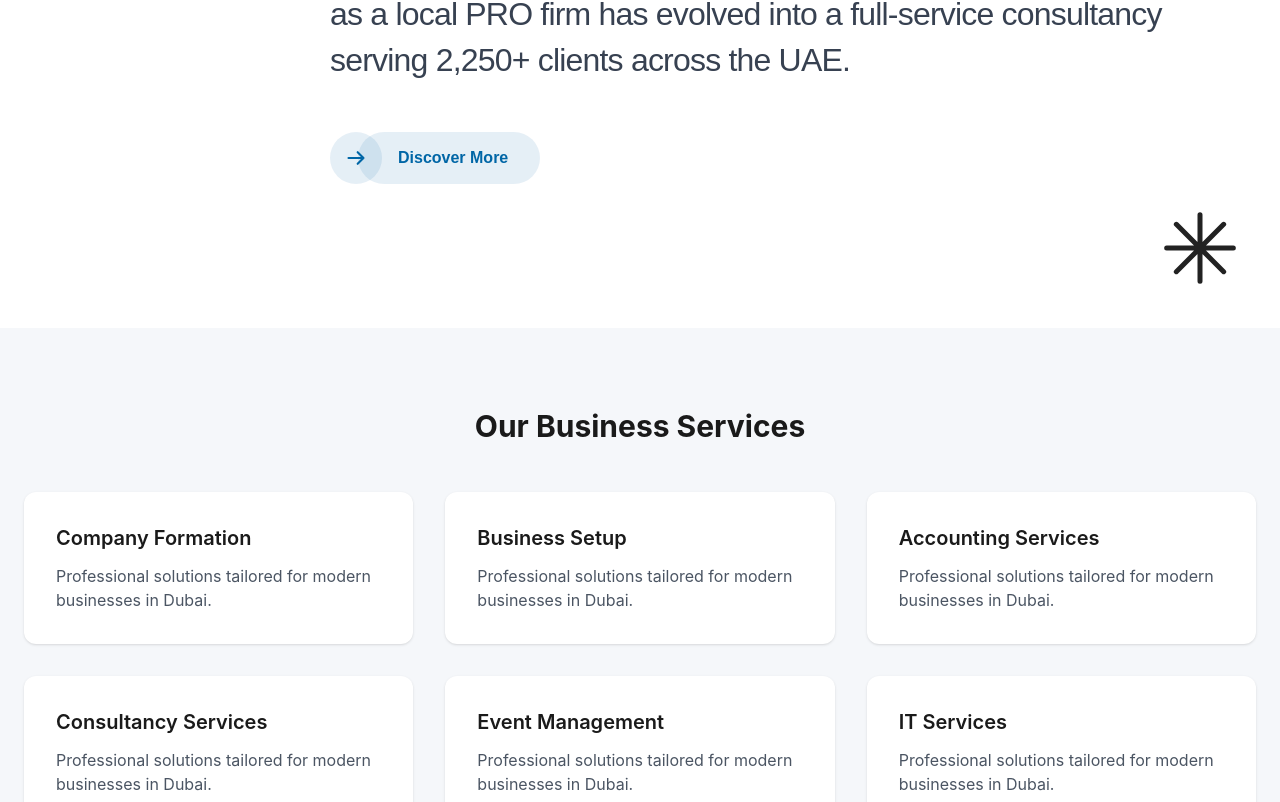
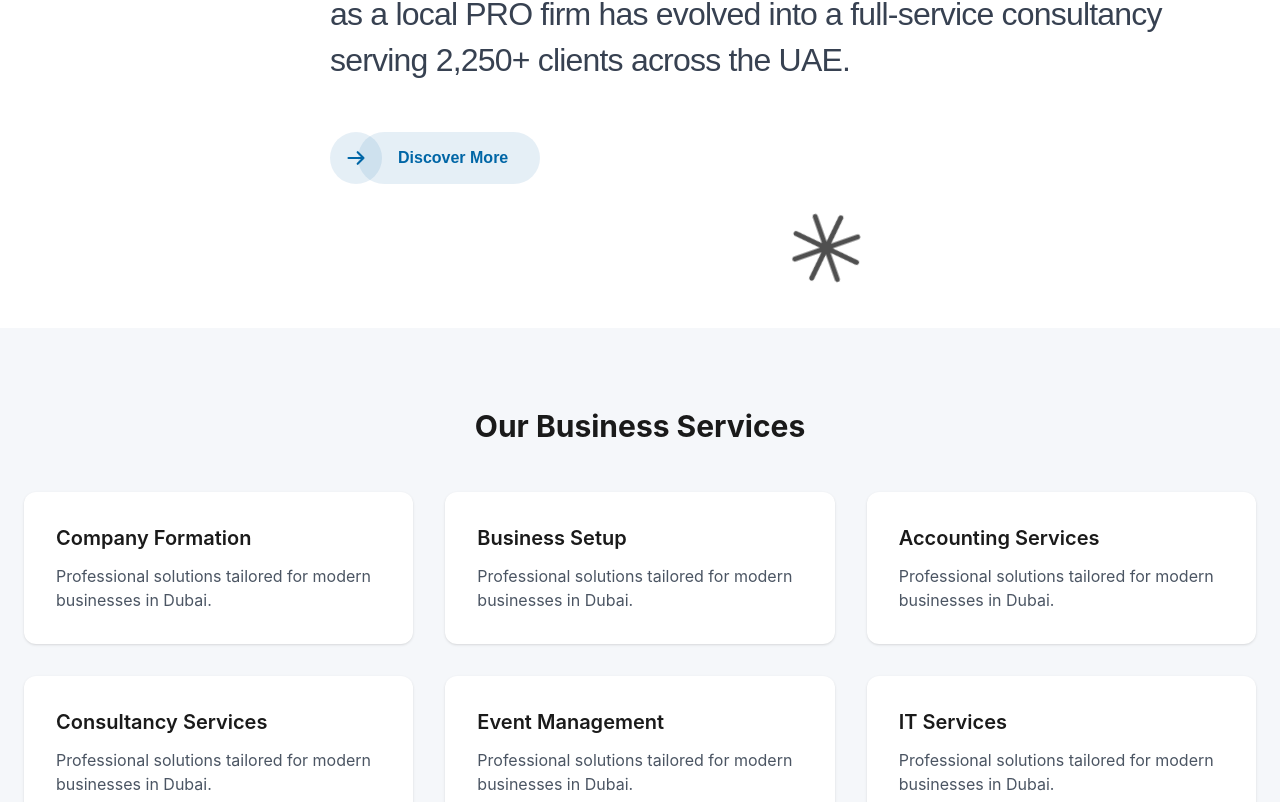
Before and after one commit to pvsameerpvs/al-bastaki-business-services-nextjs-project, a Next.js app: page / in a window 1280 px wide. Shown: the part 1245-2047 px from the top of the page. Built offline with nearby package versions, Linux system fonts and the light colour scheme; a web font is replaced by a local one.

Commit message:
fix: about section ui currct

```diff
--- a/components/About.tsx
+++ b/components/About.tsx
@@ -1,12 +1,30 @@
 'use client'
-import { motion } from 'framer-motion'
+import { motion, useScroll, useTransform, useSpring } from 'framer-motion'
 import { Rethink_Sans } from 'next/font/google'
+import { useRef } from 'react'
 
 const rethink = Rethink_Sans({ subsets: ['latin'] })
 
 export default function About(){
+  const containerRef = useRef<HTMLElement>(null)
+
+  // Track scroll progress of this specific section
+  const { scrollYProgress } = useScroll({
+    target: containerRef,
+    offset: ["start end", "end start"]
+  })
+
+  // Apply a spring physics layer to make the scroll movement extremely smooth
+  const smoothProgress = useSpring(scrollYProgress, { stiffness: 100, damping: 25 })
+
+  // Map progress to a much faster/further horizontal shift (move left aggressively)
+  const xMovement = useTransform(smoothProgress, [0, 1], [50, -600])
+
+  // Rotate backwards smoothly in sync with the horizontal movement to simulate rolling
+  const rotateMovement = useTransform(smoothProgress, [0, 1], [0, -720])
+
   return(
-    <section className={`bg-white py-24 md:py-36 relative overflow-hidden ${rethink.className}`}>
+    <section ref={containerRef} className={`bg-white py-24 md:py-36 relative overflow-hidden ${rethink.className}`}>
       <div className="max-w-[1400px] mx-auto px-6 xl:px-8 relative z-10">
 
         <div className="grid md:grid-cols-[200px_1fr] lg:grid-cols-[250px_1fr] gap-8 md:gap-12">
@@ -52,10 +70,7 @@ export default function About(){
 
       {/* Decorative Large Asterisk (Bottom Right) */}
       <motion.div
-        initial={{opacity:0, rotate:-45, scale: 0.5}}
-        whileInView={{opacity:1, rotate:0, scale: 1}}
-        viewport={{once:true, margin:"-100px"}}
-        transition={{duration:1, delay:0.4}}
+        style={{ x: xMovement, rotate: rotateMovement }}
         className="absolute right-[-10px] bottom-[-10px] md:right-10 md:bottom-10 opacity-80 pointer-events-none"
       >
         <svg width="80" height="80" viewBox="0 0 24 24" fill="none" stroke="#222" strokeWidth="1.5" strokeLinecap="round" strokeLinejoin="round">
```
